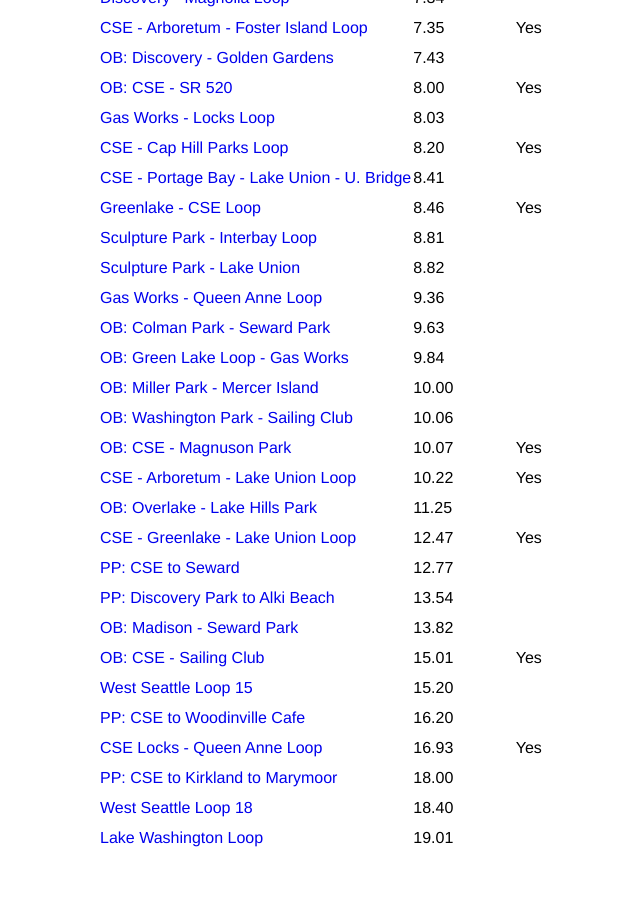
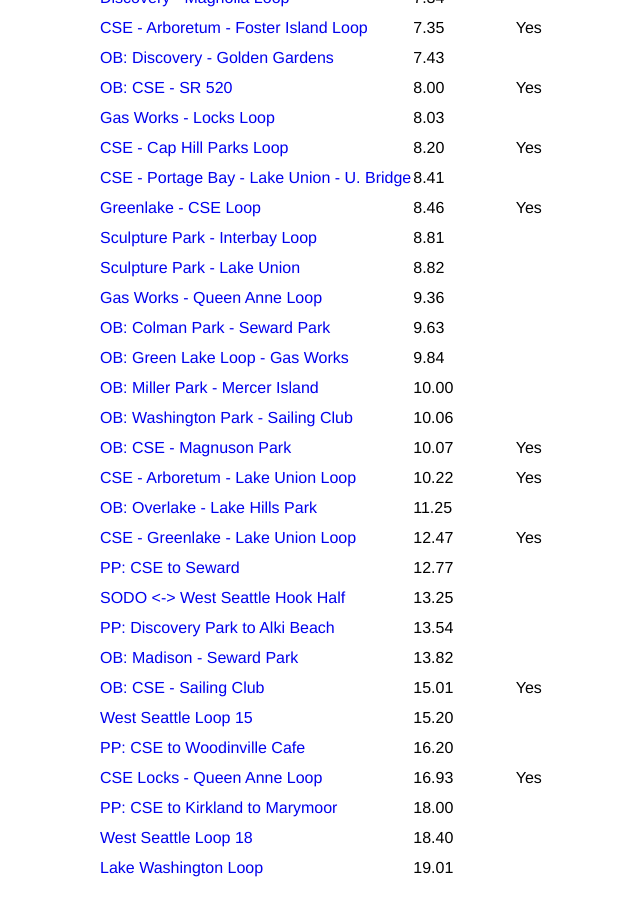
Before and after one commit to raceconditionrunning/raceconditionrunning.github.io, a Jekyll site: the page built from pages/routes.html, in a window 1280 px wide and 900 px high, scrolled down 1144 px. Shown: the whole window, without its empty margins (167-807 px from the left). Built offline with Jekyll 4.4.1, drawn with Linux system fonts in a browser that asks for light colours; before the commit the page ends 2014 px from its top, so only the background shows below that.

Commit message:
add candidate half route replacing seattle half

```diff
--- a/_data/21-autumn.yml
+++ b/_data/21-autumn.yml
@@ -76,9 +76,10 @@
         dist: 13.1
       cancelled: "We don't like the route"
     - time: "8:30"
-      route:
-        name: RCR West Seattle Half
-        dist: 13.1
+      route_id: sodo-west-seattle-hook-half
+        #      route:
+        #        name: RCR West Seattle Half
+        #        dist: 13.1
 
 - date: "2021-12-04"
   plan:
--- a/_data/routes.yml
+++ b/_data/routes.yml
@@ -285,6 +285,11 @@
   dist: 15.20
   map: "https://www.gmap-pedometer.com/?r=7375666"
 
+- id: sodo-west-seattle-hook-half
+  name: "SODO <-> West Seattle Hook Half"
+  dist: 13.25
+  map: "https://onthegomap.com/s/v8qu7a5s"
+
 - id: cse-woodinville-cafe
   name : "PP: CSE to Woodinville Cafe"
   dist : 16.20
```
